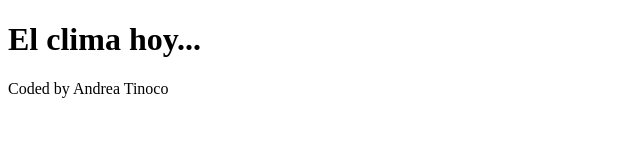
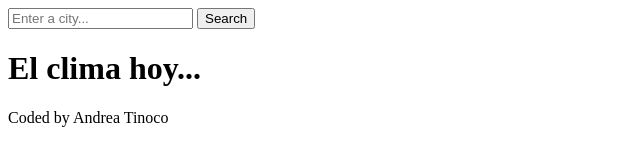
Before and after one commit to andietiag/Clima, a plain HTML site: page index.html in a window 1280 px wide. Shown: the whole page, without its empty margins (0-640 px from the left). Drawn offline with Linux system fonts and the light colour scheme.

Commit message:
Added sections to html and search form to the header

```diff
--- a/index.html
+++ b/index.html
@@ -6,8 +6,14 @@
     <title>Clima</title>
 </head>
 <body>
+    <header>
+        <input type="search" placeholder="Enter a city..." required>
+        <input type="submit" value="Search">
+    </header>
+    <main>
     <h1>El clima hoy...
     </h1>
+    </main>
     <footer>Coded by Andrea Tinoco
     </footer>
 </body>
```
